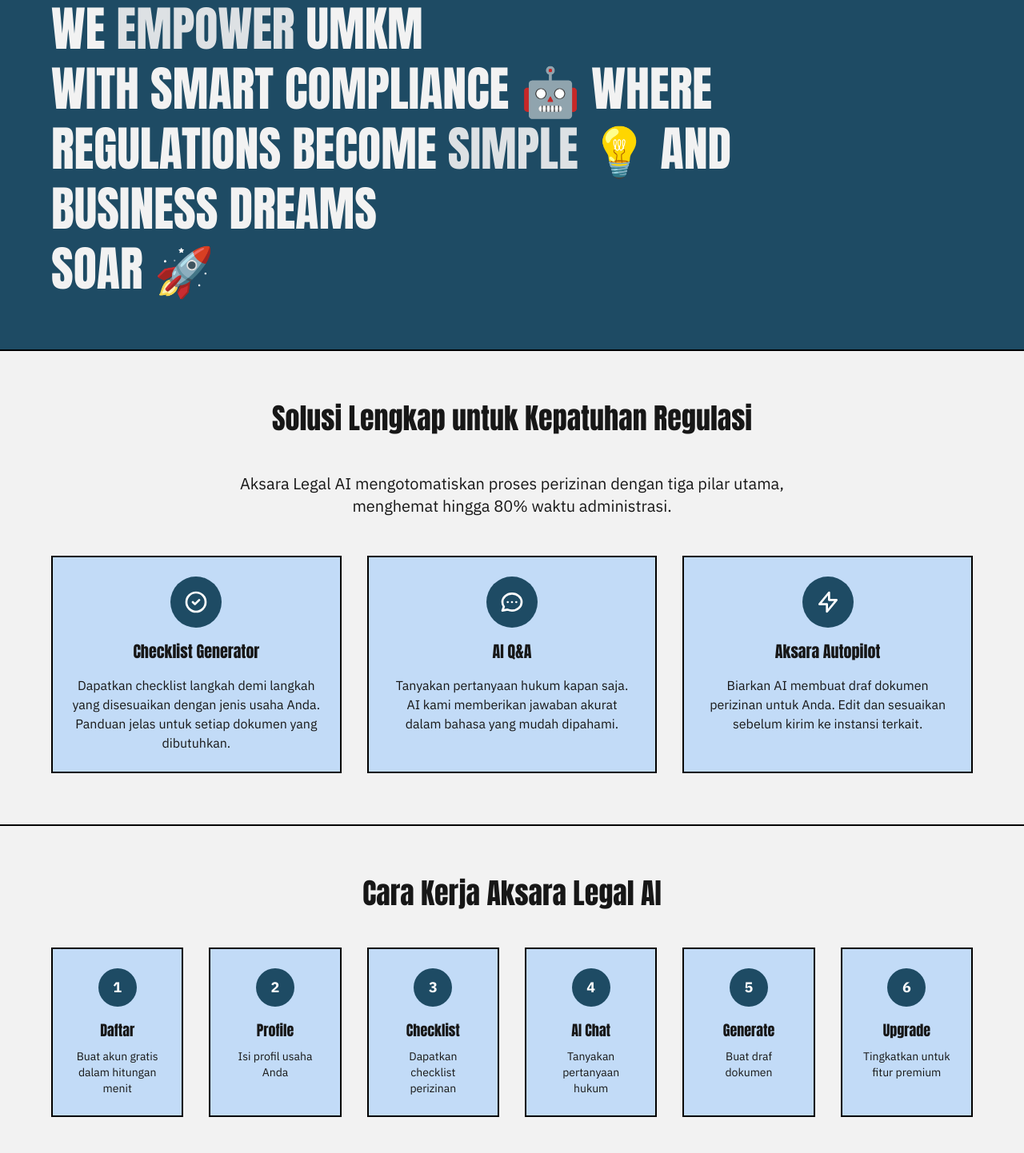
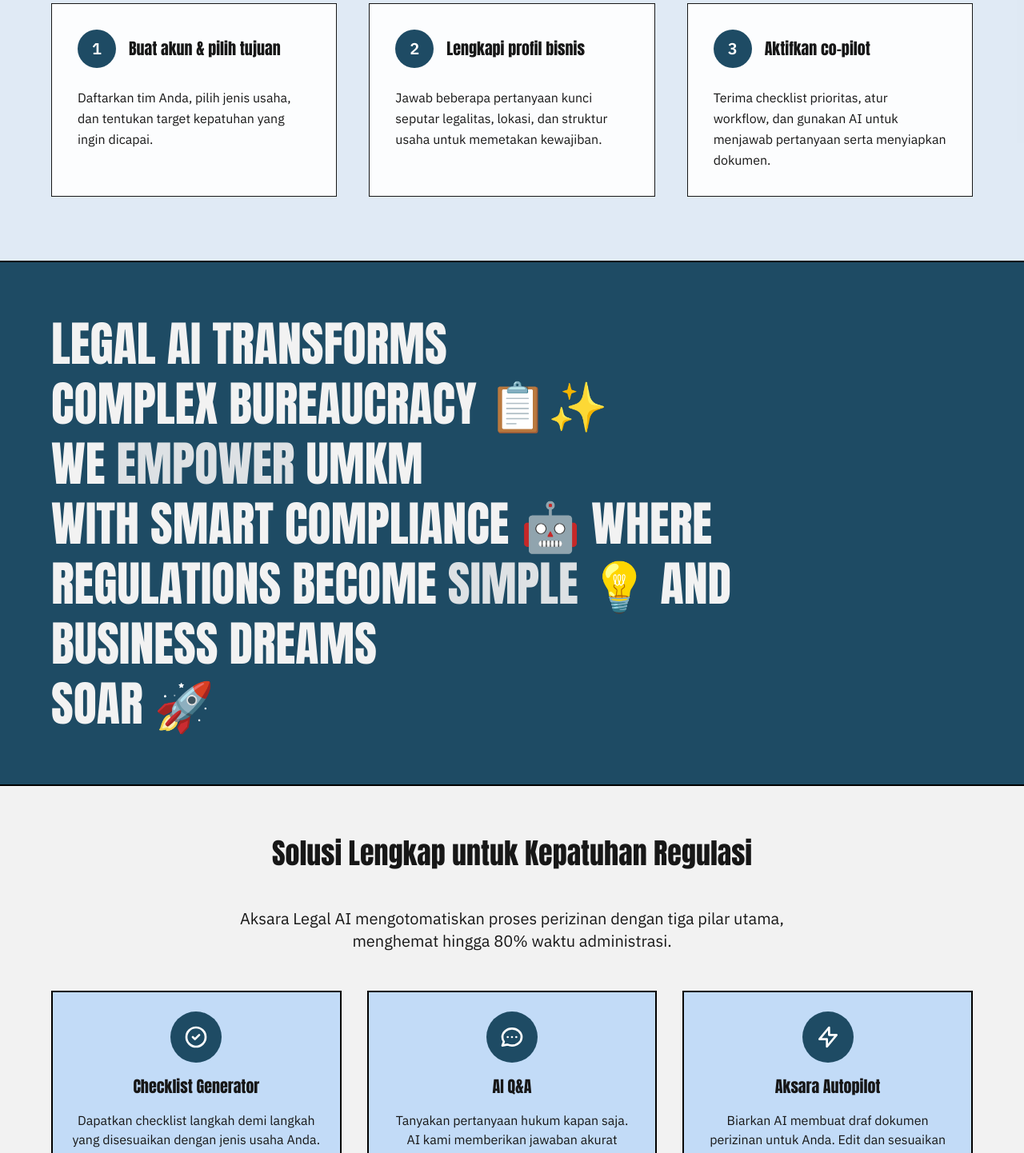
Before and after one commit to Sumbu-Labs/Aksara-Legal-AI, a Next.js app in the folder frontend/: page / in a window 1280 px wide. Shown: the part 2108-3550 px from the top of the page at 80% size. Built offline with nearby package versions, Linux system fonts and the light colour scheme.

Commit message:
feat(Home): Rearrange sections for improved flow and clarity

```diff
--- a/frontend/src/app/page.tsx
+++ b/frontend/src/app/page.tsx
@@ -23,15 +23,15 @@
 
       <SectionSeparatorHorizontal />
 
+      <HowItWorksSection />
+
+      <SectionSeparatorHorizontal />
+
       <ProblemSection />
 
       <SectionSeparatorHorizontal />
 
       <SolutionSection />
-
-      <SectionSeparatorHorizontal />
-
-      <HowItWorksSection />
 
       <SectionSeparatorHorizontal />
 
--- a/frontend/src/components/HowItWorksSection.tsx
+++ b/frontend/src/components/HowItWorksSection.tsx
@@ -1,41 +1,51 @@
+const steps = [
+  {
+    title: 'Buat akun & pilih tujuan',
+    description:
+      'Daftarkan tim Anda, pilih jenis usaha, dan tentukan target kepatuhan yang ingin dicapai.',
+  },
+  {
+    title: 'Lengkapi profil bisnis',
+    description:
+      'Jawab beberapa pertanyaan kunci seputar legalitas, lokasi, dan struktur usaha untuk memetakan kewajiban.',
+  },
+  {
+    title: 'Aktifkan co-pilot',
+    description:
+      'Terima checklist prioritas, atur workflow, dan gunakan AI untuk menjawab pertanyaan serta menyiapkan dokumen.',
+  },
+];
+
 export function HowItWorksSection() {
   return (
-    <section className="py-16 px-4 bg-background">
-      <div className="max-w-6xl mx-auto">
-        <h2 className="font-heading text-3xl md:text-4xl font-bold text-neutral-dark mb-12 text-center">
-          Cara Kerja Aksara Legal AI
-        </h2>
-        <div className="grid md:grid-cols-3 lg:grid-cols-6 gap-8">
-          <div className="text-center border-black border-2 bg-secondary p-6 shadow-card">
-            <div className="w-12 h-12 bg-primary rounded-full flex items-center justify-center mb-4 mx-auto text-white font-bold text-lg">1</div>
-            <h3 className="font-heading text-lg font-semibold text-neutral-dark mb-2">Daftar</h3>
-            <p className="text-sm text-neutral-mid">Buat akun gratis dalam hitungan menit</p>
-          </div>
-          <div className="text-center border-black border-2 bg-secondary p-6 shadow-card">
-            <div className="w-12 h-12 bg-primary rounded-full flex items-center justify-center mb-4 mx-auto text-white font-bold text-lg">2</div>
-            <h3 className="font-heading text-lg font-semibold text-neutral-dark mb-2">Profile</h3>
-            <p className="text-sm text-neutral-mid">Isi profil usaha Anda</p>
-          </div>
-          <div className="text-center border-black border-2 bg-secondary p-6 shadow-card">
-            <div className="w-12 h-12 bg-primary rounded-full flex items-center justify-center mb-4 mx-auto text-white font-bold text-lg">3</div>
-            <h3 className="font-heading text-lg font-semibold text-neutral-dark mb-2">Checklist</h3>
-            <p className="text-sm text-neutral-mid">Dapatkan checklist perizinan</p>
-          </div>
-          <div className="text-center border-black border-2 bg-secondary p-6 shadow-card">
-            <div className="w-12 h-12 bg-primary rounded-full flex items-center justify-center mb-4 mx-auto text-white font-bold text-lg">4</div>
-            <h3 className="font-heading text-lg font-semibold text-neutral-dark mb-2">AI Chat</h3>
-            <p className="text-sm text-neutral-mid">Tanyakan pertanyaan hukum</p>
-          </div>
-          <div className="text-center border-black border-2 bg-secondary p-6 shadow-card">
-            <div className="w-12 h-12 bg-primary rounded-full flex items-center justify-center mb-4 mx-auto text-white font-bold text-lg">5</div>
-            <h3 className="font-heading text-lg font-semibold text-neutral-dark mb-2">Generate</h3>
-            <p className="text-sm text-neutral-mid">Buat draf dokumen</p>
-          </div>
-          <div className="text-center border-black border-2 bg-secondary p-6 shadow-card">
-            <div className="w-12 h-12 bg-primary rounded-full flex items-center justify-center mb-4 mx-auto text-white font-bold text-lg">6</div>
-            <h3 className="font-heading text-lg font-semibold text-neutral-dark mb-2">Upgrade</h3>
-            <p className="text-sm text-neutral-mid">Tingkatkan untuk fitur premium</p>
-          </div>
+    <section className="bg-secondary/40 py-20 px-4">
+      <div className="mx-auto max-w-6xl">
+        <div className="text-center">
+          <p className="text-sm font-semibold uppercase tracking-[0.3em] text-primary">
+            How it works?
+          </p>
+          <h2 className="mt-4 font-heading text-3xl md:text-4xl font-bold text-neutral-dark">
+            Mulai dalam tiga langkah mudah
+          </h2>
+        </div>
+
+        <div className="mt-16 grid gap-10 md:grid-cols-3">
+          {steps.map((step, index) => (
+            <div
+              key={step.title}
+              className="flex flex-col gap-6 border border-neutral-light bg-white/90 p-8 text-left shadow-card transition-transform duration-300 hover:-translate-y-2 hover:shadow-lg"
+            >
+              <div className="flex items-center gap-4">
+                <span className="flex h-12 w-12 items-center justify-center rounded-full bg-primary text-xl font-semibold text-white">
+                  {index + 1}
+                </span>
+                <h3 className="font-heading text-xl font-semibold text-neutral-dark">
+                  {step.title}
+                </h3>
+              </div>
+              <p className="text-base leading-relaxed text-neutral-mid">{step.description}</p>
+            </div>
+          ))}
         </div>
       </div>
     </section>
```
